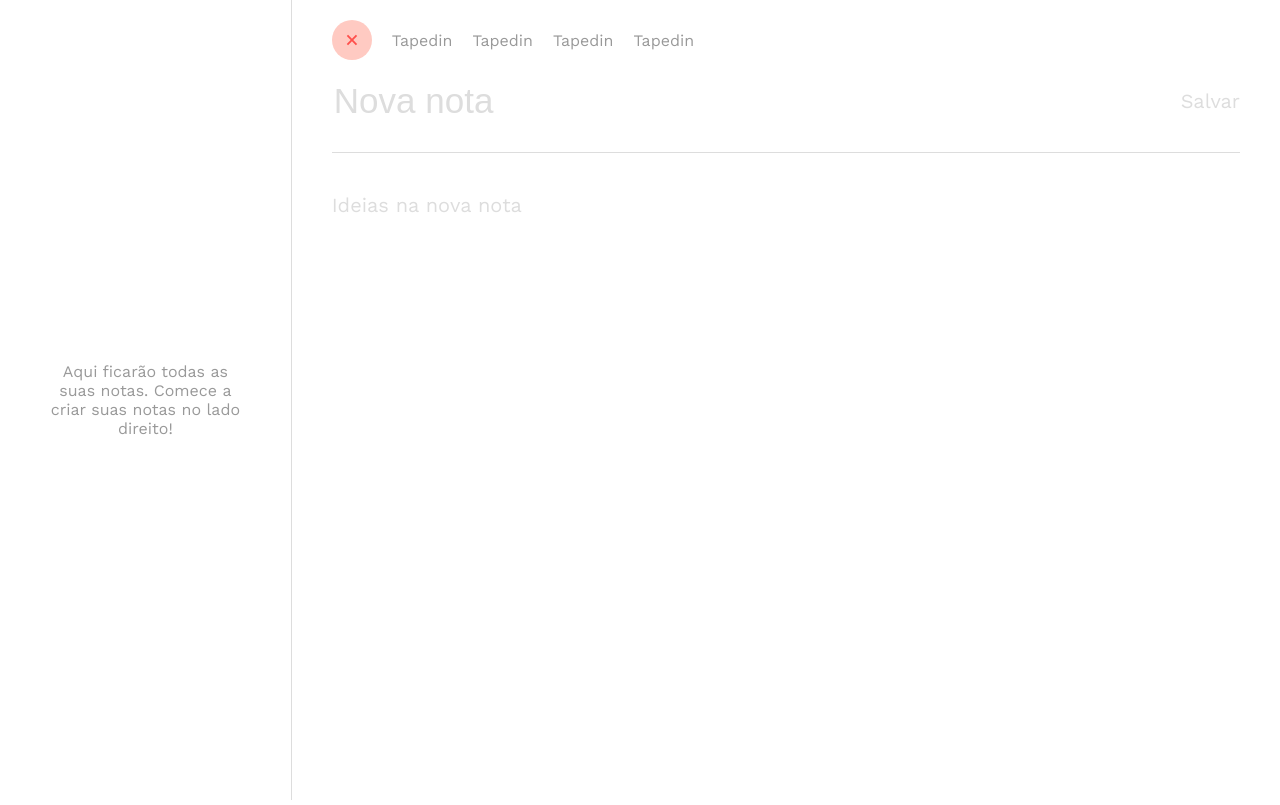
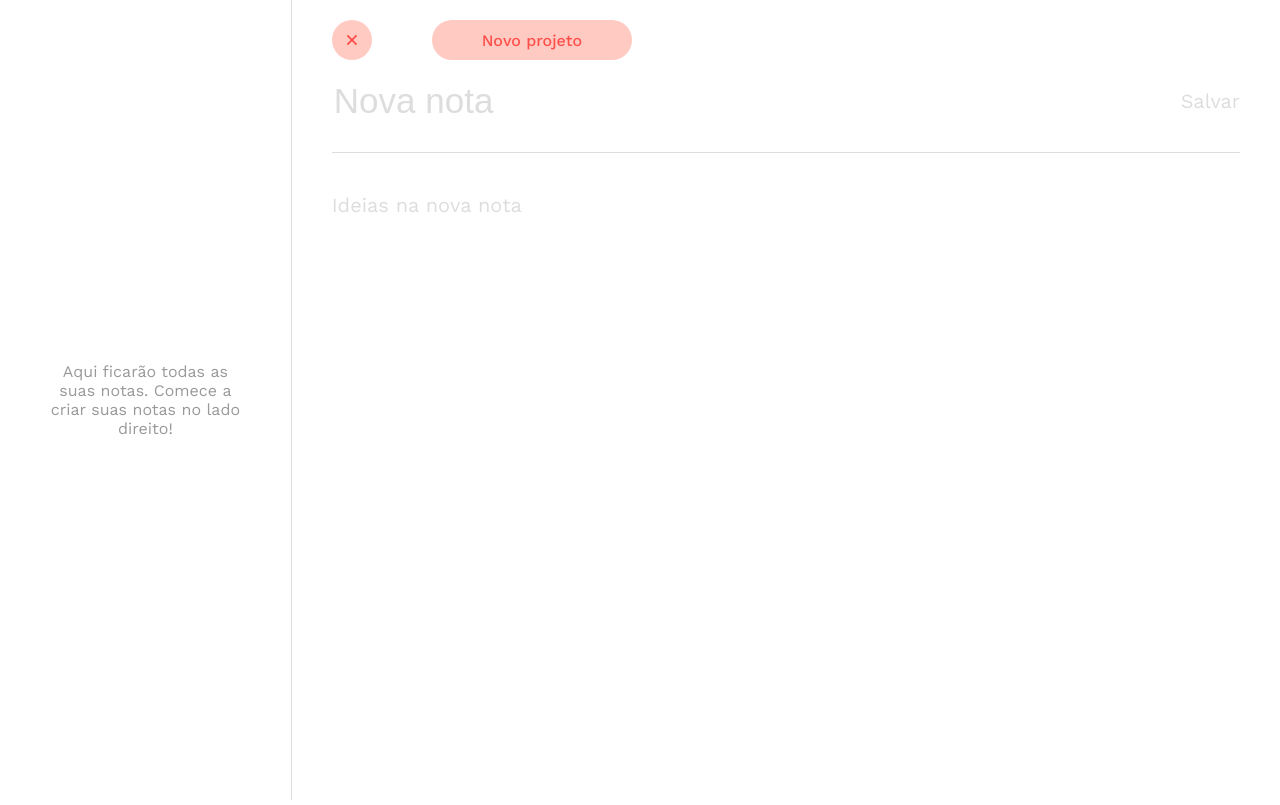
Before and after one commit to HubertRyanOfficial/cloudsky.app, a Next.js app: page / in a window 1280 px wide. Both pictures are taken after a click on the element "Selecionar projeto". Built offline with nearby package versions, Linux system fonts and the light colour scheme.

Commit message:
new animation to select project

```diff
--- a/components/Notes/index.tsx
+++ b/components/Notes/index.tsx
@@ -1,5 +1,7 @@
 import { useApp } from "../../context/AppContext";
 import styles from "./Notes.module.css";
+
+import { motion } from "framer-motion";
 
 import NoteItem from "../NoteItem";
 
@@ -19,9 +21,22 @@ const Notes = () => {
 
   return (
     <div className={styles.container}>
-      <div className={styles.newNote} onClick={() => forceNewNote()}>
+      <motion.div
+        initial={{
+          opacity: 0,
+          y: -20,
+        }}
+        animate={{
+          opacity: 1,
+          y: 0,
+        }}
+        transition={{ duration: 0.3 }}
+        className={styles.newNote}
+        onClick={() => forceNewNote()}
+      >
         <strong>Criar uma nova nota</strong>
-      </div>
+      </motion.div>
+
       {notes.map((item, index) => (
         <NoteItem key={item.id} item={item} index={index} />
       ))}
--- a/components/SelectTag/SelectTag.module.css
+++ b/components/SelectTag/SelectTag.module.css
@@ -28,7 +28,7 @@
   display: flex;
   flex-direction: row;
   align-items: center;
-  margin-left: 20px;
+  margin-left: 40px;
 }
 
 .tagItem {
@@ -44,4 +44,47 @@
 
 .tagItem > strong:hover {
   font-weight: 600;
+  color: var(--black);
 }
+
+.newProject {
+  background-color: var(--light-red);
+  display: flex;
+  justify-content: center;
+  align-items: center;
+  border-radius: 100px;
+  width: 200px;
+  height: 40px;
+  cursor: default;
+  transition: opacity 0.3s;
+  margin-left: 20px;
+}
+
+.newProject span {
+  color: var(--red);
+  font-weight: 500;
+  font-size: 16px;
+}
+
+.newProject > input {
+  outline: none;
+  border: 0;
+  background-color: var(--light-red);
+  font-family: "Work Sans";
+  font-size: 16px;
+  font-weight: 500;
+  color: var(--black);
+  width: 80%;
+}
+
+.newProjectConfirm {
+  width: 40px;
+  height: 40px;
+  border-radius: 20px;
+  border: 1px solid var(--red);
+
+  display: flex;
+  justify-content: center;
+  align-items: center;
+  margin-left: 20px;
+}
--- a/components/SelectTag/index.tsx
+++ b/components/SelectTag/index.tsx
@@ -1,11 +1,33 @@
 import React, { useState } from "react";
 import { motion } from "framer-motion";
 
-import { BiX } from "react-icons/bi";
+import { useApp } from "../../context/AppContext";
+
+import { BiX, BiCheck } from "react-icons/bi";
 import styles from "./SelectTag.module.css";
 
 export default function SelectTag() {
+  const { createNewTag, tags } = useApp();
+
   const [showTags, setShowTags] = useState(false);
+  const [newProject, setNewProject] = useState(false);
+  const [newProjectName, setNewProjectName] = useState<string>();
+
+  function handleSelectNewProject() {
+    setShowTags(!showTags);
+    if (newProject) {
+      setNewProject(false);
+      setNewProjectName("");
+    }
+  }
+
+  function handleCreateNewProject() {
+    if (!newProjectName) return;
+
+    createNewTag(newProjectName);
+    setNewProject(false);
+    setNewProjectName("");
+  }
 
   return (
     <div className={styles.content}>
@@ -17,7 +39,7 @@ export default function SelectTag() {
         }}
         whileTap={{ scale: 0.9 }}
         className={styles.container}
-        onClick={() => setShowTags(!showTags)}
+        onClick={() => handleSelectNewProject()}
       >
         {!showTags ? (
           <motion.span
@@ -30,24 +52,69 @@ export default function SelectTag() {
           <BiX size={22} color="#ff4f4b" />
         )}
       </motion.div>
+
+      {!newProject && (
+        <motion.div
+          initial={{ opacity: 0, x: -20 }}
+          animate={{
+            opacity: showTags && !newProject ? 1 : 0,
+            x: showTags && !newProject ? 0 : -20,
+          }}
+          className={styles.tagsContainer}
+        >
+          {tags.map((tagItem: any) => (
+            <TagItem name={tagItem.name} />
+          ))}
+        </motion.div>
+      )}
+
       <motion.div
-        initial={{ opacity: 0, x: -20 }}
-        animate={{ opacity: showTags ? 1 : 0, x: showTags ? 0 : -20 }}
-        className={styles.tagsContainer}
+        initial={{
+          opacity: 0,
+        }}
+        animate={{
+          opacity: !showTags ? 0 : 1,
+        }}
+        className={styles.newProject}
+        whileTap={{ scale: 0.9 }}
+        onClick={() => setNewProject(true)}
       >
-        <TagItem />
-        <TagItem />
-        <TagItem />
-        <TagItem />
+        {!newProject ? (
+          <span>Novo projeto</span>
+        ) : (
+          <input
+            value={newProjectName}
+            autoFocus
+            onChange={(e) => setNewProjectName(e.target.value)}
+          />
+        )}
       </motion.div>
+
+      {newProject && (
+        <motion.div
+          initial={{
+            opacity: 0,
+            x: -20,
+          }}
+          whileTap={{ scale: 0.9 }}
+          animate={{
+            opacity: 1,
+            x: 0,
+          }}
+          className={styles.newProjectConfirm}
+          onClick={() => handleCreateNewProject()}
+        >
+          <BiCheck size={22} color="#ff4f4b" />
+        </motion.div>
+      )}
     </div>
   );
 }
 
-function TagItem() {
+function TagItem({ name }: { name: string }) {
   return (
     <div className={styles.tagItem}>
-      <strong>Tapedin</strong>
+      <strong>{name}</strong>
     </div>
   );
 }
--- a/context/AppContext.js
+++ b/context/AppContext.js
@@ -22,6 +22,7 @@ export const ACTIONS = {
   REMOVE_NOTE: "REMOVE_NOTE",
   SELECT_NOTE: "SELECT_NOTE",
   FORCE_NEW_NOTE: "FORCE_NEW_NOTE",
+  CREATE_NEW_TAG: "CREATE_NEW_TAG",
 };
 
 function appReducer(state, action) {
@@ -71,6 +72,12 @@ function appReducer(state, action) {
       return {
         ...state,
         selected: null,
+      };
+    }
+    case ACTIONS.CREATE_NEW_TAG: {
+      return {
+        ...state,
+        tags: [...state.tags, action.payload],
       };
     }
     default: {
@@ -132,6 +139,18 @@ function useApp() {
     });
   };
 
+  const createNewTag = (name) => {
+    const id = state.tags.length + 1;
+
+    dispatch({
+      type: ACTIONS.CREATE_NEW_TAG,
+      payload: {
+        id,
+        name,
+      },
+    });
+  };
+
   return {
     ...state,
     addNewNote,
@@ -139,6 +158,7 @@ function useApp() {
     removeNote,
     selectNote,
     forceNewNote,
+    createNewTag,
   };
 }
 
@@ -148,7 +168,7 @@ function AppProvider({ children }) {
 
   useEffect(() => {
     async function loadApp() {
-      const response = await localStorage.getItem("@younotyapp-notes");
+      const response = await localStorage.getItem("@cloudsky-general-storage");
       let persistedData = await JSON.parse(response);
 
       if (persistedData?.notes.length > 0) {
@@ -178,7 +198,7 @@ function AppProvider({ children }) {
         isLoading: true,
       };
       const persistedState = JSON.stringify(newState);
-      localStorage.setItem("@younotyapp-notes", persistedState);
+      localStorage.setItem("@cloudsky-general-storage", persistedState);
     }
   }, [state]);
 
```
